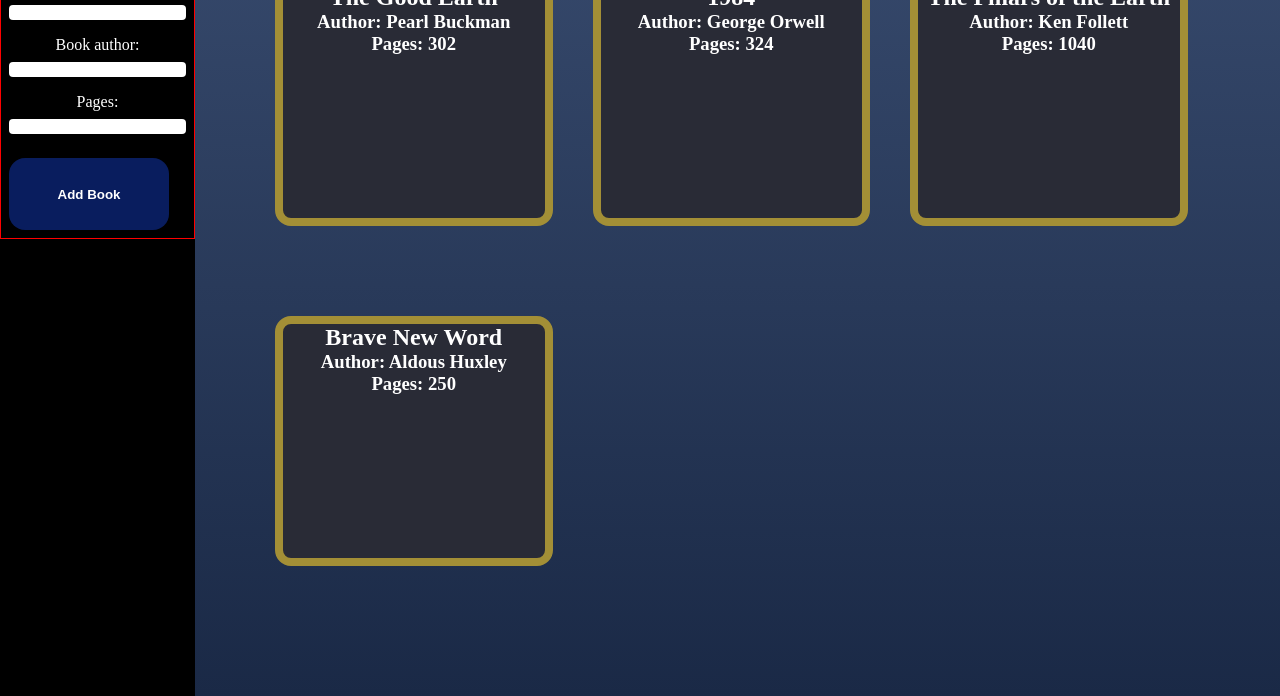
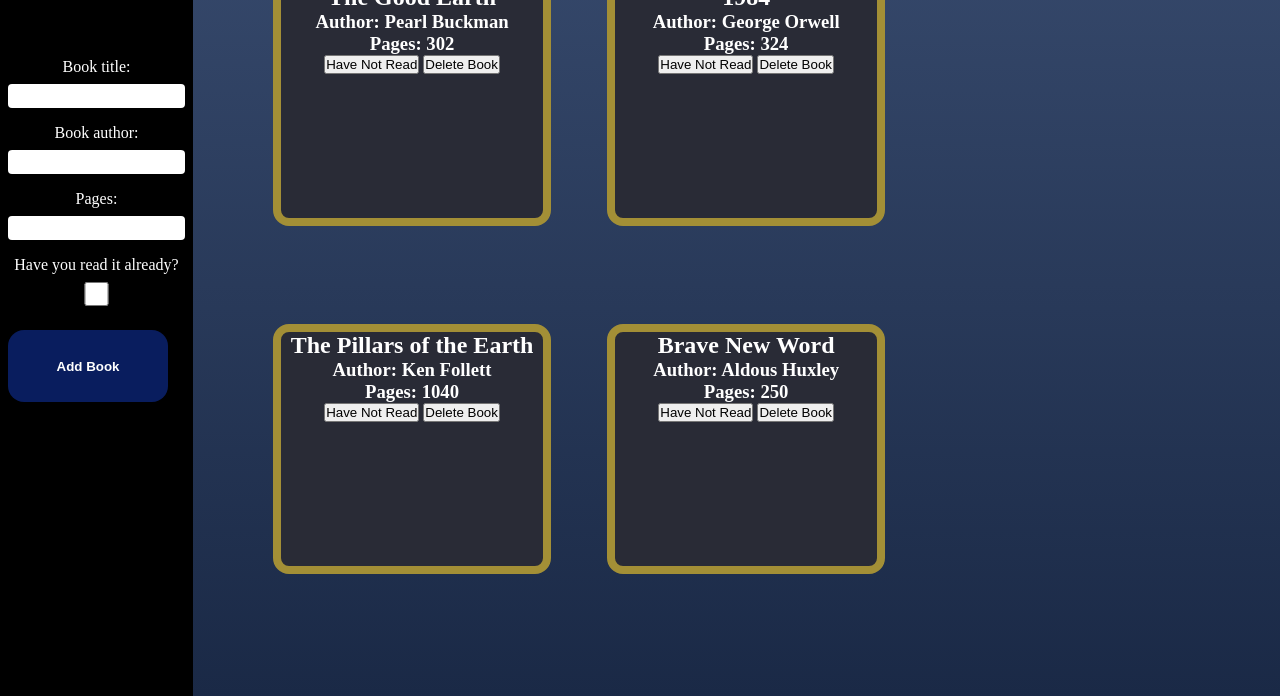
Before and after one commit to alec-shell/library, a plain HTML site: page index.html in a window 1280 px wide. Shown: the part 104-800 px from the top of the page. Drawn offline with Linux system fonts and the light colour scheme.

Commit message:
Completed form entry and subsequent element generation.

```diff
--- a/index.html
+++ b/index.html
@@ -12,7 +12,7 @@
     <div class="sidebar">
         <h1>Reading Tracker</h1>
 
-        <form class="book-form">
+        <form class="book-form" onsubmit="return false">
             <ul class="book-form-ul">
                 <li>
                     <label for="book-title">Book title: </label>
@@ -27,6 +27,10 @@
                     <input type="number" name="page-count" class="page-count" required>
                 </li>
                 <li>
+                    <label for="is-read">Have you read it already?</label>
+                    <input type="checkbox" name="is-read" class="is-read">
+                </li>
+                <li>
                     <button class="create-book">Add Book</button>
                 </li>
             </ul>
--- a/script.js
+++ b/script.js
@@ -8,28 +8,49 @@ myLibrary[3] = new Book("Brave New Word", "Aldous Huxley", 250);
 
 let container = document.querySelector(".content-container");
 let newEntry = document.querySelector(".create-book");
+let newTitle = document.querySelector(".book-title");
+let newAuthor = document.querySelector(".book-author");
+let pageCount = document.querySelector(".page-count");
+let isRead = document.querySelector(".is-read");
 
+//populate page with initial myLibrary
 myLibrary.forEach((book) => displayBook(book));
 
-newEntry.addEventListener("click", () => createBook());
+newEntry.addEventListener("click", () => addBookToLibrary(newTitle.value, newAuthor.value, pageCount.value, isRead.checked));
 
-function Book(title, author, pages) {
+function Book(title, author, pages, read) {
     this.title = title;
     this.author = author;
     this.pages = pages;
+    this.read = read;
 };
 
-//create new Book instance
-function addBookToLibrary(title, author, pages) {
-    newBook = new Book(title, author, pages);
-    myLibrary.append(newBook);
+function addBookToLibrary(title, author, pages, read) {
+    if (!title || !author || !Number(pages)) { //are form fields filled out correctly?
+        return;
+    }
+    newBook = new Book(title, author, pages, read, read);
+    myLibrary.push(newBook);
     displayBook(newBook);
 };
 
 function displayBook(book) {
     bookDisplay = document.createElement("div");
+    readButton = document.createElement("button");
+    deleteButton = document.createElement("button");
     bookDisplay.innerHTML = `<h2>${book.title}</h2>
                             <h3>Author: ${book.author}</h3>
-                            <h3>Pages: ${book.pages}</h3>`;
+                            <h3>Pages: ${book.pages}</h3>
+                            <span class=book-buttons>
+                            <button class=is-read>Have Not Read</button>
+                            <button class=delete>Delete Book</button>
+                            </span>`;
+
     container.appendChild(bookDisplay);
+
+    //reset form fields
+    newTitle.value = "";
+    newAuthor.value = "";
+    pageCount.value = "";
+    isRead.checked = false;
 };
--- a/style.css
+++ b/style.css
@@ -35,8 +35,8 @@ body {
 }
 
 .book-form-ul {
+    margin-top: 10vh;
     list-style-type: none;
-    border: 1px solid red;
 }
 
 .book-form-ul li {
@@ -49,6 +49,8 @@ body {
 .book-form input {
     border: none;
     border-radius: .5vh;
+    height: 3vh;
+
 }
 
 .create-book {
@@ -77,7 +79,7 @@ body {
 
     display: grid;
     grid-template-columns: repeat(auto-fill, minmax(250px, 30%));
-    gap: 5vh;
+    gap: 7vh;
 
     padding: 10vh;
 }
```
